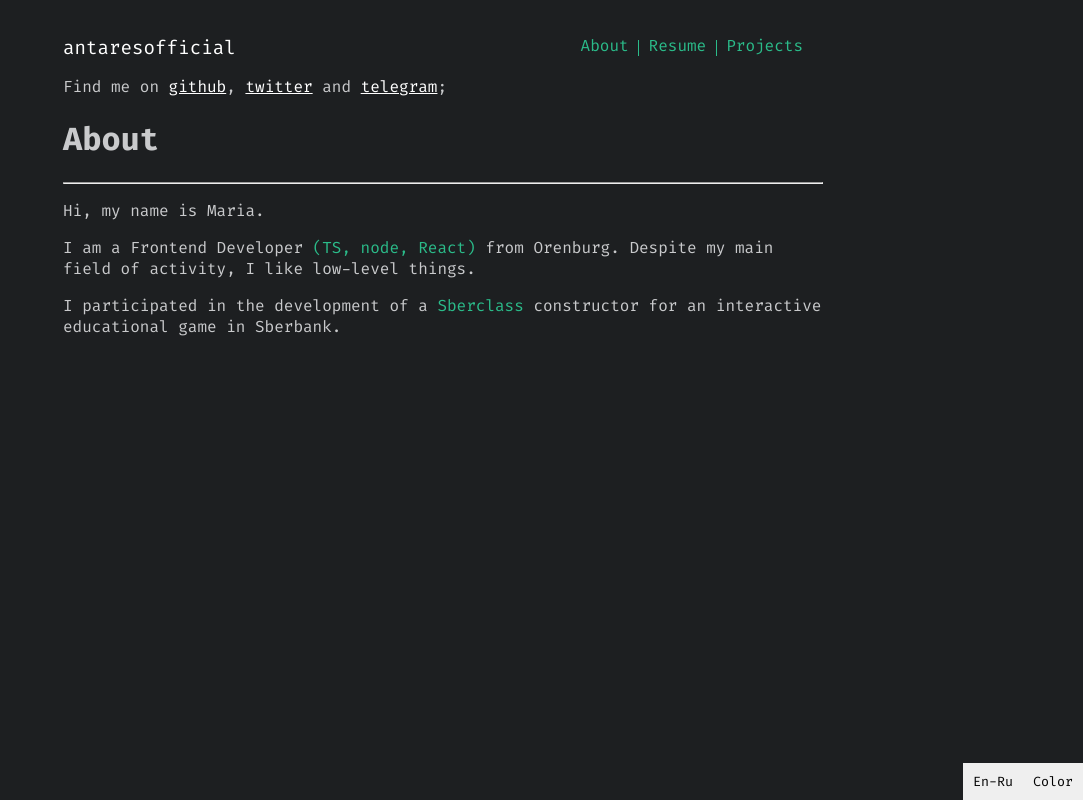
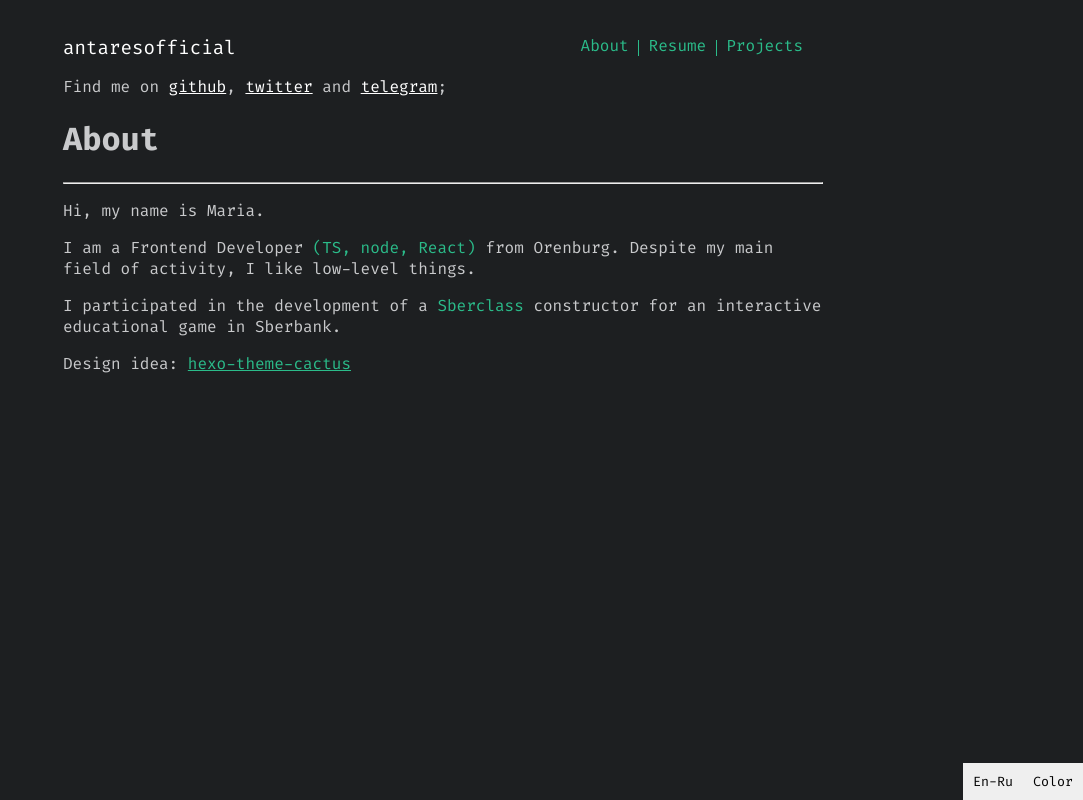
Before and after one commit to antares-public/portfolio-react, a React (Create React App) app: page / in a window 1280 px wide. Shown: the whole page, without its empty margins (197-1280 px from the left). Built offline with nearby package versions, Linux system fonts and the light colour scheme.

Commit message:
Update About.tsx

```diff
--- a/src/components/About.tsx
+++ b/src/components/About.tsx
@@ -1,3 +1,4 @@
+import styled from "styled-components";
 import { AboutEn } from "../constants/en/about";
 import { AboutRu } from "../constants/ru/about";
 
@@ -8,6 +9,7 @@ const About: React.FC<{ lang: boolean; color: string }> = ({ lang, color }) => {
       <h1>{name}</h1>
       <hr />
 
+      <Content color={color}>
         {content.map((e) => {
           const word = e.match(/\[(.+?)\]/);
           const text = e.replace(
@@ -24,8 +26,22 @@ const About: React.FC<{ lang: boolean; color: string }> = ({ lang, color }) => {
             <p key={e}>{e}</p>
           );
         })}
+
+        <div>
+          {lang ? "Идея дизайна: " : "Design idea: "}
+          <a href="https://github.com/probberechts/hexo-theme-cactus">
+            hexo-theme-cactus
+          </a>
+        </div>
+      </Content>
     </div>
   );
 };
 
+const Content = styled.div`
+  a {
+    color: ${(props) => props.color};
+  }
+`;
+
 export default About;
```
Lines whose indentation alone changed are shown as unchanged.
